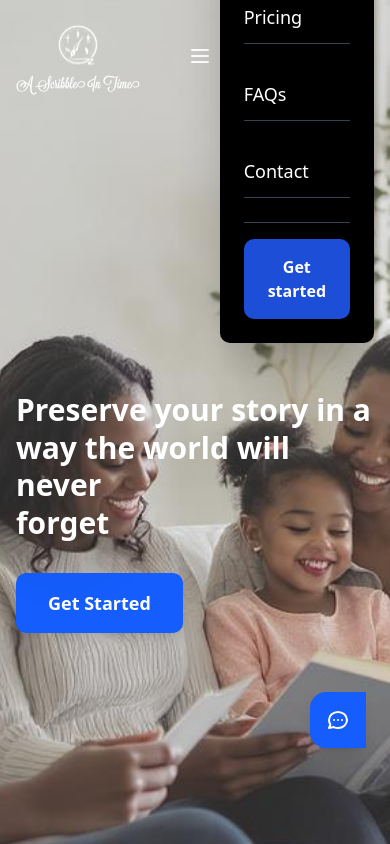
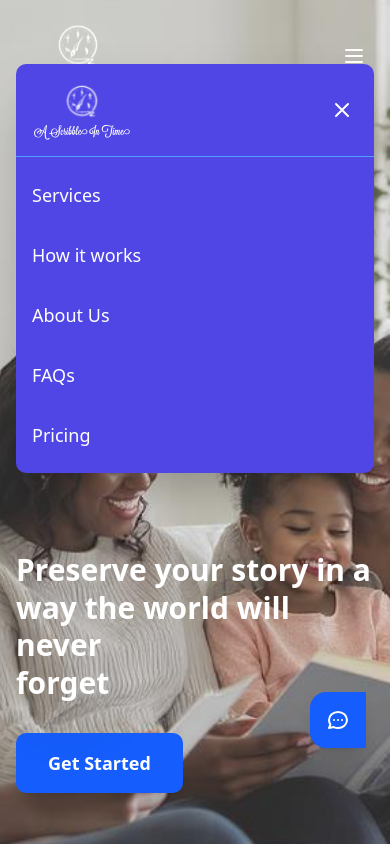
Before and after one commit to Tooncentralofficial/Scribble-in-time, a Next.js app: page / in a window 390 px wide. Both pictures are taken after a click on the button 354 px from the left and 56 px from the top of the page. Shown: the top 844 px of the page. Built offline with nearby package versions, Linux system fonts and the light colour scheme.

Commit message:
correcting vercel errors

```diff
--- a/app/page.tsx
+++ b/app/page.tsx
@@ -122,7 +122,7 @@ export default function Home() {
         <div className="relative z-10 container mx-auto px-4 sm:px-6">
           <div className="max-w-2xl">
             {/* Left Content */}
-            <div className="space-y-8">
+            <div className="space-y-8 mt-80 md:mt-0">
               <h1 className="text-3xl sm:text-4xl md:text-5xl lg:text-6xl font-bold leading-tight text-white drop-shadow-2xl">
                 Preserve your story in a
                 <br />
--- a/components/layout/Navbar.tsx
+++ b/components/layout/Navbar.tsx
@@ -41,7 +41,7 @@ function Navbar() {
 
         {/* Mobile Menu Button */}
         <button
-          className="md:hidden text-white p-2"
+          className={cn("md:hidden text-white p-2", showBlack && "text-black")}
           onClick={() => setIsMobileMenuOpen(!isMobileMenuOpen)}
         >
           <svg className="w-6 h-6" fill="none" stroke="currentColor" viewBox="0 0 24 24">
@@ -52,25 +52,69 @@ function Navbar() {
 
       {/* Mobile Navigation Menu */}
       {isMobileMenuOpen && (
-        <div className="md:hidden mt-4 bg-black bg-opacity-95 rounded-lg p-6 shadow-2xl">
-          <div className="flex flex-col space-y-6">
-            {Navitems.map((item, index) => (
+        <div className="fixed inset-0 z-50 md:hidden">
+          {/* Menu Content - Positioned as a modal */}
+          <div className="absolute top-16 left-4 right-4 bg-[#4F46E5] rounded-lg shadow-2xl max-w-sm mx-auto">
+            {/* Header with Logo and Close Button */}
+            <div className="flex items-center justify-between p-4 border-b border-blue-400">
+              <div>
+                <Logo width={100} height={60} />
+              </div>
+              <button
+                onClick={() => setIsMobileMenuOpen(false)}
+                className="text-white p-1"
+              >
+                <svg className="w-6 h-6" fill="none" stroke="currentColor" viewBox="0 0 24 24">
+                  <path strokeLinecap="round" strokeLinejoin="round" strokeWidth={2} d="M6 18L18 6M6 6l12 12" />
+                </svg>
+              </button>
+            </div>
+
+            {/* Menu Items */}
+            <div className="flex flex-col p-4 space-y-4">
+              {/* Services - First item as shown in Figma */}
               <Link
-                href={item.href ? `/${item.href}` : '#'}
-                key={index}
-                className="text-white hover:text-blue-300 transition-colors py-3 text-lg font-medium border-b border-gray-700 last:border-b-0"
-                onClick={() => setIsMobileMenuOpen(false)} // Close menu on click
+                href="#"
+                className="text-white text-lg font-medium py-2"
+                onClick={() => setIsMobileMenuOpen(false)}
               >
-                {item.name}
+                Services
               </Link>
-            ))}
-            <div className="pt-4 border-t border-gray-700">
+
+              {/* How it works */}
               <Link
-                href="/contact"
-                className="bg-[#1D4ED7] text-white px-6 py-4 rounded-lg hover:bg-[#1D4ED7]/80 transition-colors text-center block font-semibold"
-                onClick={() => setIsMobileMenuOpen(false)} // Close menu on click
+                href="/how-it-works"
+                className="text-white text-lg font-medium py-2"
+                onClick={() => setIsMobileMenuOpen(false)}
               >
-                Get started
+                How it works
+              </Link>
+
+              {/* About Us */}
+              <Link
+                href="/about-us"
+                className="text-white text-lg font-medium py-2"
+                onClick={() => setIsMobileMenuOpen(false)}
+              >
+                About Us
+              </Link>
+
+              {/* FAQs */}
+              <Link
+                href="/faq"
+                className="text-white text-lg font-medium py-2"
+                onClick={() => setIsMobileMenuOpen(false)}
+              >
+                FAQs
+              </Link>
+
+              {/* Pricing */}
+              <Link
+                href="/pricing"
+                className="text-white text-lg font-medium py-2"
+                onClick={() => setIsMobileMenuOpen(false)}
+              >
+                Pricing
               </Link>
             </div>
           </div>
```
